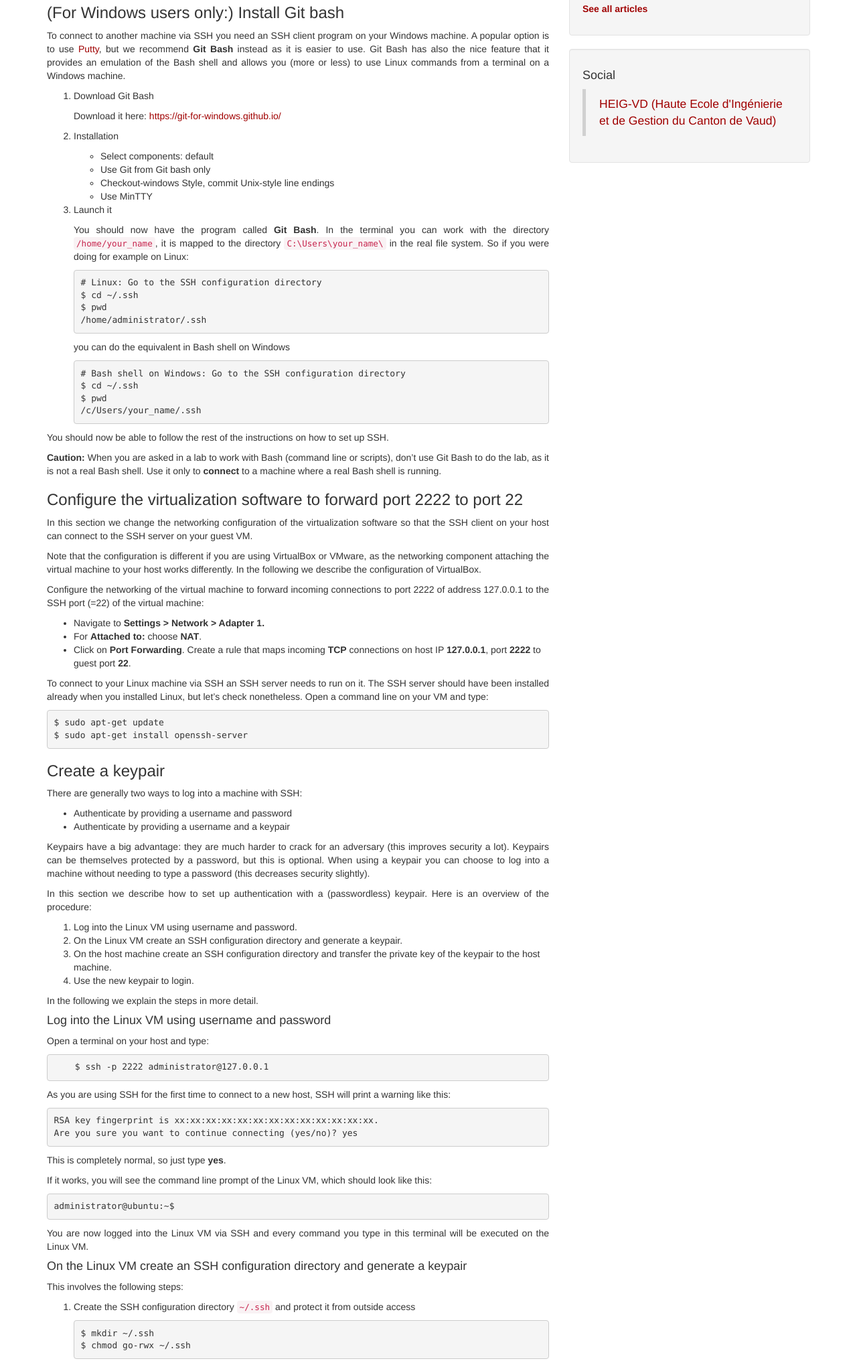
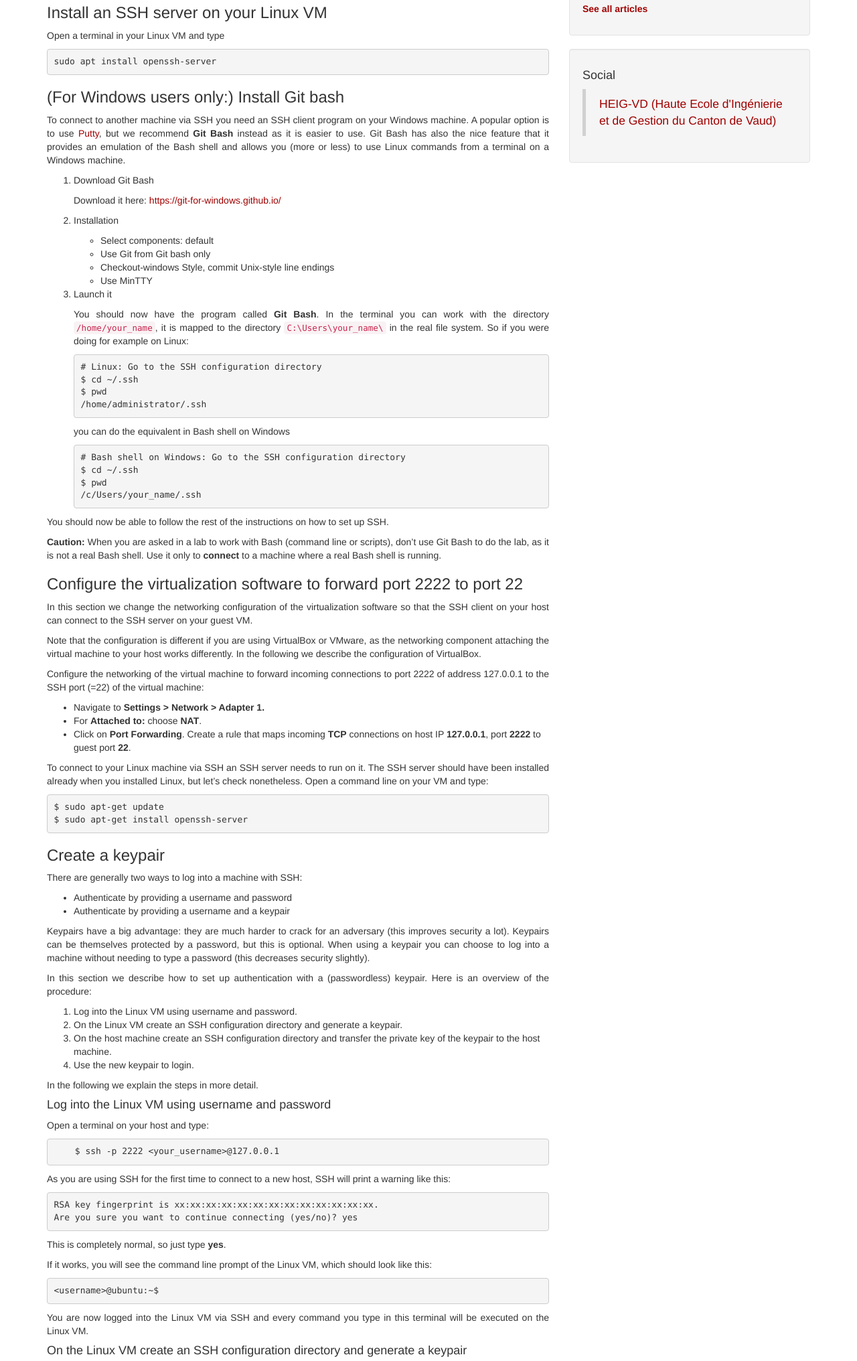
Before and after one commit to IICT/opstools, a plain HTML site: page article/ssh/index.html in a window 1280 px wide. Shown: the part 357-2389 px from the top of the page at 67% size. Drawn offline with Linux system fonts and the light colour scheme; a script that the page names is missing.

Commit message:
Update Ubuntu 16.04

```diff
--- a/article/ssh/index.html
+++ b/article/ssh/index.html
@@ -72,7 +72,14 @@
 
 <p>Professional developers and system administrators working with Linux servers often re-create the server environment on their local machine by running Linux with the server applications in a virtual machine. They are used to work on the command line and they connect to the remote servers via SSH. To access the local Linux VM they use SSH as well instead of using the VirtualBox/VMware console, because they can keep using the same keystrokes and work faster. In this article we explain how to set up SSH to connect from a host machine to a Linux guest VM.</p>
 
-<h3 id="for-windows-users-only-install-git-bash:b5e789e001cfcd9a18b36ef13da96386">(For Windows users only:) Install Git bash</h3>
+<h3 id="install-an-ssh-server-on-your-linux-vm">Install an SSH server on your Linux VM</h3>
+
+<p>Open a terminal in your Linux VM and type</p>
+
+<pre><code>sudo apt install openssh-server
+</code></pre>
+
+<h3 id="for-windows-users-only-install-git-bash">(For Windows users only:) Install Git bash</h3>
 
 <p>To connect to another machine via SSH you need an SSH client program on your Windows machine. A popular option is to use <a href="http://www.putty.org">Putty</a>, but we recommend <strong>Git Bash</strong> instead as it is easier to use. Git Bash has also the nice feature that it provides an emulation of the Bash shell and allows you (more or less) to use Linux commands from a terminal on a Windows machine.</p>
 
@@ -114,7 +121,7 @@ $ pwd
 
 <p><strong>Caution:</strong> When you are asked in a lab to work with Bash (command line or scripts), don&rsquo;t use Git Bash to do the lab, as it is not a real Bash shell. Use it only to <strong>connect</strong> to a machine where a real Bash shell is running.</p>
 
-<h3 id="configure-the-virtualization-software-to-forward-port-2222-to-port-22:b5e789e001cfcd9a18b36ef13da96386">Configure the virtualization software to forward port 2222 to port 22</h3>
+<h3 id="configure-the-virtualization-software-to-forward-port-2222-to-port-22">Configure the virtualization software to forward port 2222 to port 22</h3>
 
 <p>In this section we change the networking configuration of the virtualization software so that the SSH client on your host can connect to the SSH server on your guest VM.</p>
 
@@ -134,7 +141,7 @@ $ pwd
 $ sudo apt-get install openssh-server
 </code></pre>
 
-<h3 id="create-a-keypair:b5e789e001cfcd9a18b36ef13da96386">Create a keypair</h3>
+<h3 id="create-a-keypair">Create a keypair</h3>
 
 <p>There are generally two ways to log into a machine with SSH:</p>
 
@@ -156,11 +163,11 @@ $ sudo apt-get install openssh-server
 
 <p>In the following we explain the steps in more detail.</p>
 
-<h4 id="log-into-the-linux-vm-using-username-and-password:b5e789e001cfcd9a18b36ef13da96386">Log into the Linux VM using username and password</h4>
+<h4 id="log-into-the-linux-vm-using-username-and-password">Log into the Linux VM using username and password</h4>
 
 <p>Open a terminal on your host and type:</p>
 
-<pre><code>    $ ssh -p 2222 administrator@127.0.0.1
+<pre><code>    $ ssh -p 2222 &lt;your_username&gt;@127.0.0.1
 </code></pre>
 
 <p>As you are using SSH for the first time to connect to a new host, SSH will print a warning like this:</p>
@@ -173,12 +180,12 @@ Are you sure you want to continue connecting (yes/no)? yes
 
 <p>If it works, you will see the command line prompt of the Linux VM, which should look like this:</p>
 
-<pre><code>administrator@ubuntu:~$
+<pre><code>&lt;username&gt;@ubuntu:~$
 </code></pre>
 
 <p>You are now logged into the Linux VM via SSH and every command you type in this terminal will be executed on the Linux VM.</p>
 
-<h4 id="on-the-linux-vm-create-an-ssh-configuration-directory-and-generate-a-keypair:b5e789e001cfcd9a18b36ef13da96386">On the Linux VM create an SSH configuration directory and generate a keypair</h4>
+<h4 id="on-the-linux-vm-create-an-ssh-configuration-directory-and-generate-a-keypair">On the Linux VM create an SSH configuration directory and generate a keypair</h4>
 
 <p>This involves the following steps:</p>
 
@@ -223,7 +230,7 @@ The key's randomart image is:
 </code></pre></li>
 </ol>
 
-<h4 id="on-the-host-machine-create-an-ssh-configuration-directory-and-transfer-the-private-key-of-the-keypair-to-the-host-machine:b5e789e001cfcd9a18b36ef13da96386">On the host machine create an SSH configuration directory and transfer the private key of the keypair to the host machine.</h4>
+<h4 id="on-the-host-machine-create-an-ssh-configuration-directory-and-transfer-the-private-key-of-the-keypair-to-the-host-machine">On the host machine create an SSH configuration directory and transfer the private key of the keypair to the host machine.</h4>
 
 <p>On your host machine open a second terminal. Create the SSH configuration directory <code>~/.ssh</code> and protect it from outside access</p>
 
@@ -262,7 +269,7 @@ save the file and <strong>Ctrl-X</strong> to exit the editor.</p>
 </code></pre></li>
 </ol>
 
-<h4 id="use-the-new-keypair-to-login:b5e789e001cfcd9a18b36ef13da96386">Use the new keypair to login.</h4>
+<h4 id="use-the-new-keypair-to-login">Use the new keypair to login.</h4>
 
 <p>You should be able to connect to your Linux VM without needing to specify a password, like this:</p>
 
@@ -341,6 +348,8 @@ save the file and <strong>Ctrl-X</strong> to exit the editor.</p>
 
 
 
+
+
                             </ul>
                         </div>
                     </div>
```
